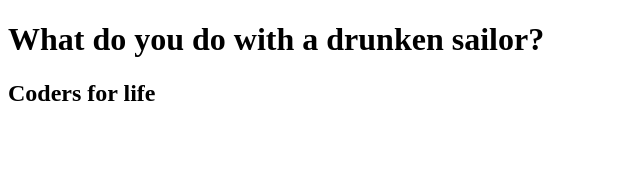
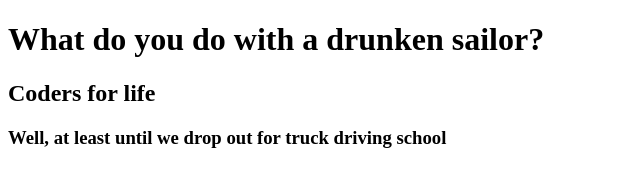
Before and after one commit to IanHogan1922/nachos, a plain HTML site: page index.html in a window 1280 px wide. Shown: the whole page, without its empty margins (0-640 px from the left). Drawn offline with Linux system fonts and the light colour scheme.

Commit message:
added h3

```diff
--- a/index.html
+++ b/index.html
@@ -7,6 +7,7 @@
 <body>
 <h1>What do you do with a drunken sailor?</h1>
 <h2>Coders for life</h2>
+<h3>Well, at least until we drop out for truck driving school</h3>
 
 </body>
 </html>
```
